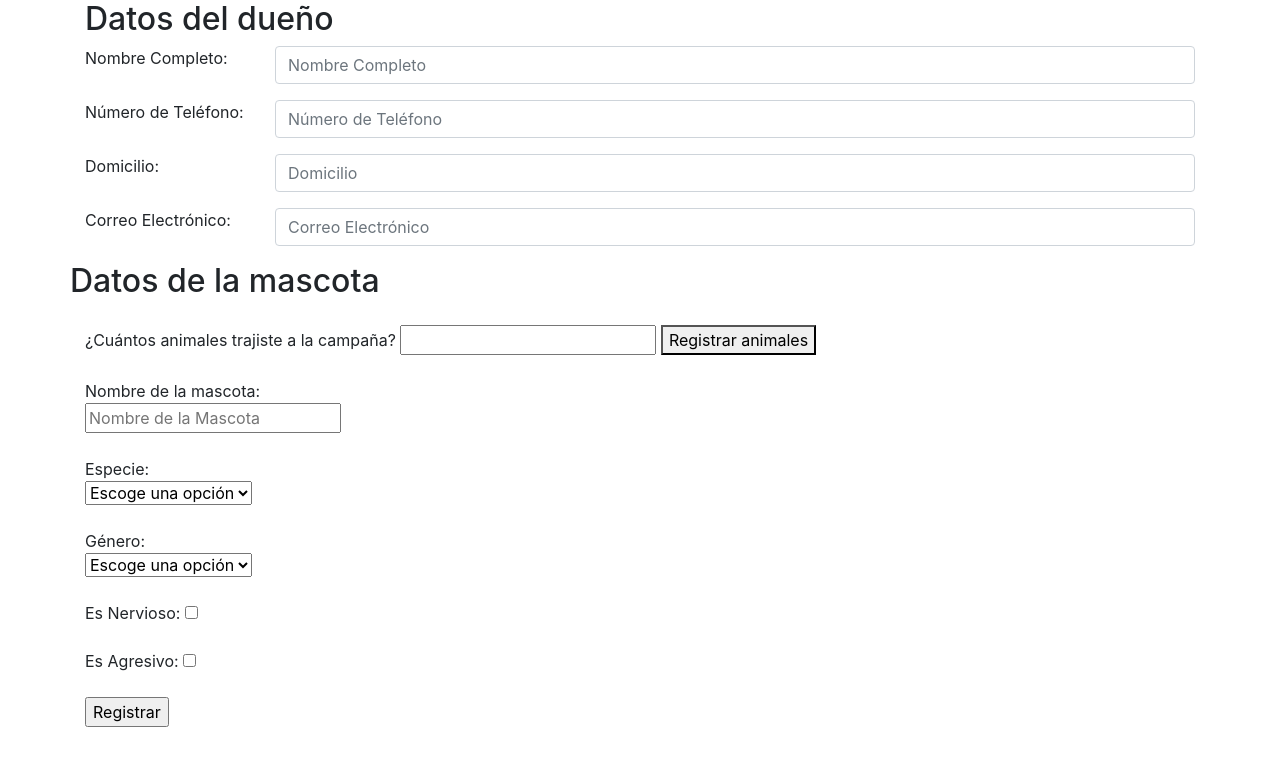
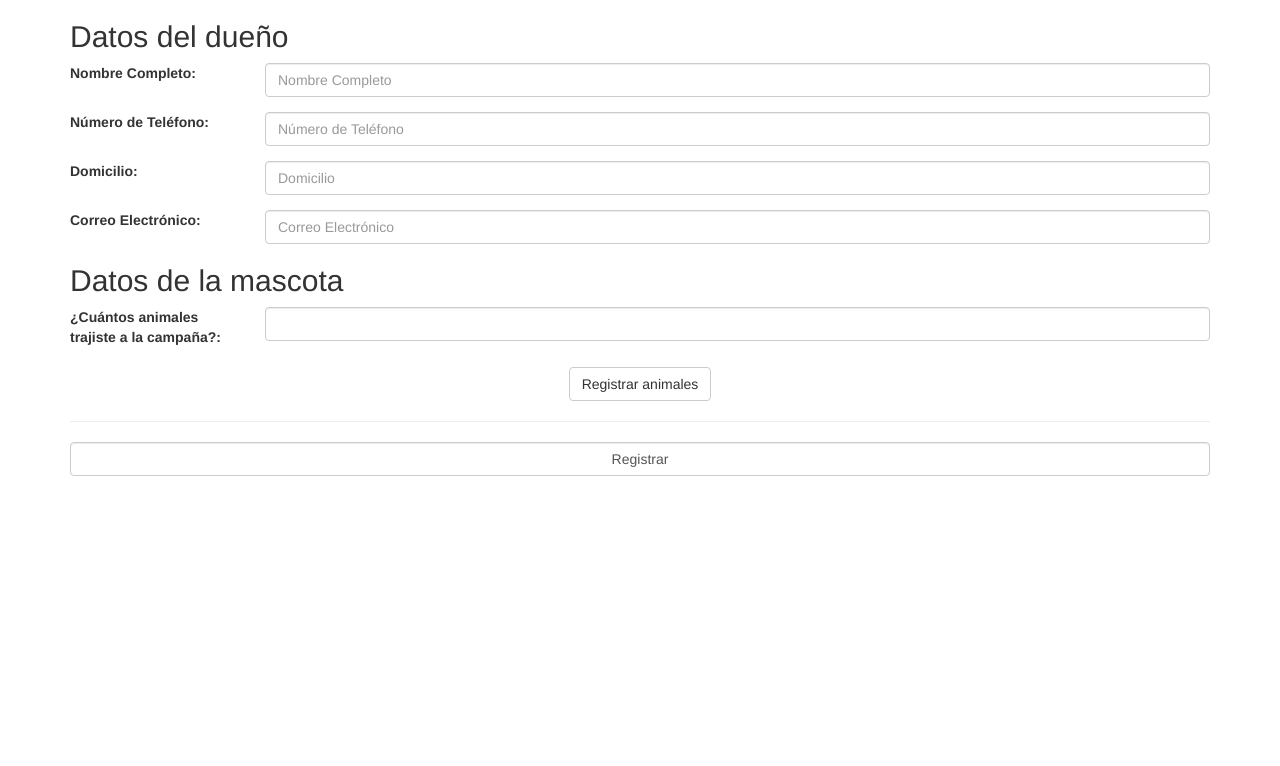
Before and after one commit to luisogarciadev/PATASystem, a CodeIgniter app: page /PATASystem/index.php/welcome/index in a window 1280 px wide. Shown: the top 766 px of the page. Run offline with CodeIgniter, Linux system fonts and the light colour scheme; data comes from the database, SQL or seed files in the repository; some libraries are stand-ins or nearby versions.

Commit message:
Improved the registry process

```diff
--- a/application/views/home.php
+++ b/application/views/home.php
@@ -4,6 +4,7 @@
 	<meta charset="UTF-8">
 	<title>Registro</title>
 	<link href="<?php echo base_url(); ?>css/bootstrap.min.css" rel="stylesheet">
+	<script src="<?php echo base_url('js/jquery.min.js'); ?>"></script>
 </head>
 <body>
 	<form class="container" action="<?php echo base_url('Welcome/register'); ?>" method="post">
@@ -33,32 +34,53 @@
 				<input type="text" class="form-control" id="email" name="email" placeholder="Correo Electr&oacute;nico">
 			</div>
 		</div>
+		<h2>Datos de la mascota</h2>
+		<div>
+			<div class="form-group row">
+				<label for="email" class="col-sm-2 control-label">¿Cuántos animales trajiste a la campaña?:</label>
+				<div class="col-sm-10">
+					<input class="form-control" id="animalQuantity" type="text">
+				</div>
+			</div>
+		</div>
 		<div class="form-group row">
-			<h2>Datos de la mascota</h2>
+			<div class="col-xs-12 text-center">
+				<a class="btn btn-default" id="addAnimals">Registrar animales</a>
+			</div>
 		</div>
-		<div id="addAnimals">
-			<span>¿Cuántos animales trajiste a la campaña?</span> <input type="text"> <button id="">Registrar animales</button><br><br>
-		</div>
-		<div>
-			Nombre de la mascota: <br>
-			<input name="animalName[]" type="text" placeholder="Nombre de la Mascota"><br><br>
-			Especie: <br>
-			<select name="species[]">
-				<option value="-1">Escoge una opci&oacute;n</option>
-				<?php foreach($species as $sp) {
-					echo '<option value="' . $sp->id . '">' . $sp->name . '</option>';
-				} ?>
-			</select><br><br>
-			G&eacute;nero: <br>
-			<select name="gender[]">
-				<option value="-1">Escoge una opci&oacute;n</option>
-				<option value="Macho">Macho</option>
-				<option value="Hembra">Hembra</option>
-			</select><br><br>
-			Es Nervioso: <input type="checkbox" name="nervous[]"><br><br>
-			Es Agresivo: <input type="checkbox" name="aggresive	[]"><br><br>
-		</div>
-		<input id="registerSubmit" type="submit" value="Registrar">
+		<hr/>
+		<div id="pets"></div>
+
+		<input id="registerSubmit" class="form-control" type="submit" value="Registrar">
+		<br>
+		<br>
+		<br>
 	</form>
 </body>
+<script type="text/javascript">
+	var insertDiv = "<div class=\"form-group row\">";
+	insertDiv += "<label for=\"animalName[]\" class=\"col-sm-2 control-label\">Nombre de la Mascota:</label>";
+	insertDiv += "<div class=\"col-sm-10\"><input name=\"animalName[]\" type=\"text\" class=\"form-control\" placeholder=\"Nombre de la Mascota\"></div></div>";
+	insertDiv += "<div class=\"form-group row\"><label for=\"weight[]\" class=\"col-sm-2 control-label\">Peso</label><div class=\"col-sm-10\">";
+	insertDiv += "<input type=\"text\" class=\"form-control\" name=\"weight[]\" placeholder=\"Peso\"></div></div>"
+	insertDiv += "<div class=\"form-group row\"><label for=\"species[]\" class=\"col-sm-2 control-label\">Especie:</label><div class=\"col-sm-10\">";
+	insertDiv += "<select name=\"species[]\"><option value=\"-1\">Escoge una opci&oacute;n</option>";
+	insertDiv += "<?php foreach($species as $sp) { echo '<option value=\"' . $sp->id . '\">' . $sp->name . '</option>'; }?>";
+	insertDiv += "</select></div></div><div class=\"form-group row\"><label for=\"gender[]\" class=\"col-sm-2 control-label\">G&eacute;nero:</label>";
+	insertDiv += "<div class=\"col-sm-10\"><select name=\"gender[]\"><option value=\"-1\">Escoge una opci&oacute;n</option>";
+	insertDiv += "<option value=\"Macho\">Macho</option><option value=\"Hembra\">Hembra</option></select></div>";
+	insertDiv += "</div><div class=\"form-group row\"><label for=\"nervous[]\" class=\"col-sm-2 control-label\">¿Nervioso?:</label>";
+	insertDiv += "<div class=\"col-sm-10\"><input type=\"checkbox\" name=\"nervous[]\"></div></div><div class=\"form-group row\">";
+	insertDiv += "<label for=\"aggresive[]\" class=\"col-sm-2 control-label\">¿Agresivo?:</label><div class=\"col-sm-10\"><input type=\"checkbox\" name=\"aggresive[]\"></div></div><hr/>";
+
+	$(function () {
+		$("#addAnimals").click(function(){
+			$('#pets').html("");
+			var animals = parseInt($('#animalQuantity').val());
+			for(var i = 0; i < animals; i++) {
+				$('#pets').append(insertDiv);
+			}
+		});
+	});
+</script>
 </html>
```
